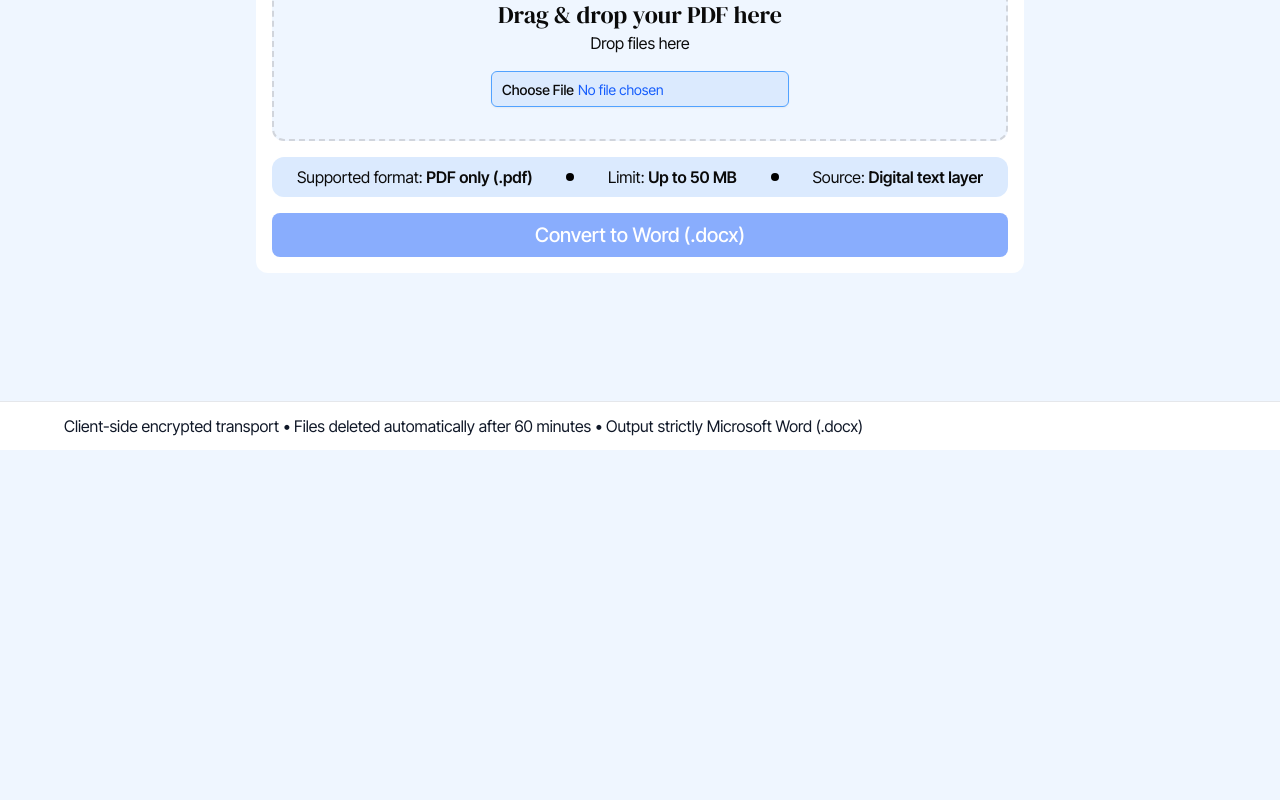
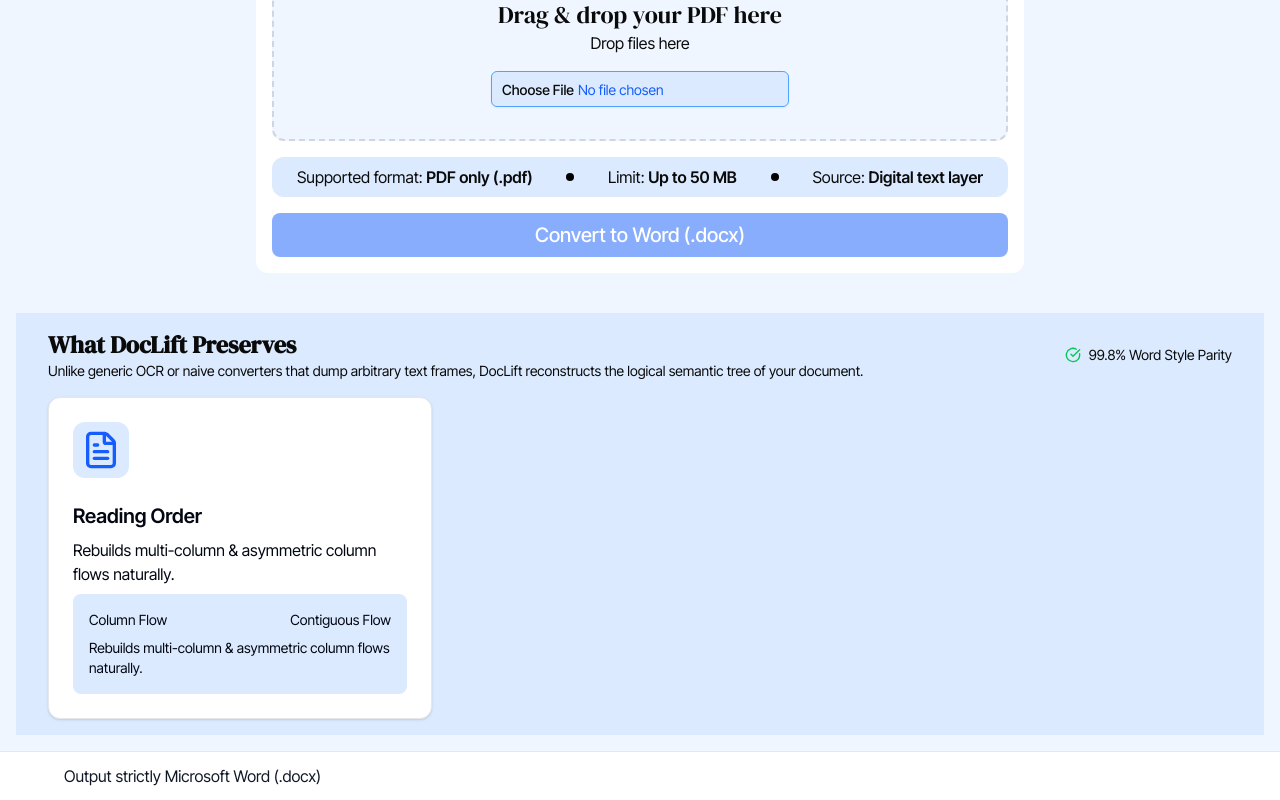
Before and after one commit to AmaliTech-Training-Academy/doclift, a Next.js app in the folder apps/web/: page / in a window 1280 px wide. Shown: the part 484-1284 px from the top of the page. Before the commit the page ends 934 px from the top, so only its background shows below. Built offline with nearby package versions, Linux system fonts and the light colour scheme.

Commit message:
fix(web): add PDF byte validation, drop zone keyboard accessibility, and fix misleading UI strings

```diff
--- a/apps/web/src/components/layout/Footer.tsx
+++ b/apps/web/src/components/layout/Footer.tsx
@@ -2,7 +2,7 @@
     return (
         <footer className="py-3 border-t border-gray-200 bg-white">
             <div className="flex max-w-[90%] mx-auto items-center justify-between space-x-4">
-                <span className="text-base text-gray-900">Client-side encrypted transport • Files deleted automatically after 60 minutes • Output strictly Microsoft Word (.docx)</span>
+                <span className="text-base text-gray-900">Output strictly Microsoft Word (.docx)</span>
             </div>
         </footer>
     );
--- a/apps/web/src/components/layout/MainSection.tsx
+++ b/apps/web/src/components/layout/MainSection.tsx
@@ -2,8 +2,9 @@
 
 import { useRef, useState } from "react";
 import DropZone, { DropZoneHandle } from "@/components/upload/DropZone";
-import { FileText, ArrowLeftRight, Trash } from "lucide-react";
+import { FileText, ArrowLeftRight, Trash, CheckCircle } from "lucide-react";
 import Button from "@/components/ui/Button";
+import { Card, CardContent, CardDescription, CardHeader, CardTitle } from "@/components/ui/Card";
 
 function formatFileSize(bytes: number): string {
     if (bytes < 1024 * 1024) return `${(bytes / 1024).toFixed(1)} KB`;
@@ -25,7 +26,7 @@
 
     return (
         <div className="flex-1 space-y-4 p-4">
-            <div className="bg-white w-full mx-auto max-w-3xl flex flex-col space-y-4 p-4 rounded-xl">
+            <div className="bg-white w-full mx-auto max-w-3xl flex flex-col space-y-4 p-4 mb-10 rounded-xl">
                 <div className="mt-8 max-w-2xl text-center mx-auto space-y-4">
                     <h1 className="text-4xl font-bold">
                         TRANSFORM YOUR PDF INTO EDITABLE WORD DOCUMENT
@@ -59,10 +60,8 @@
                         <FileText className="size-15 text-blue-600 shrink-0"/>
                         <div className="flex-1 flex flex-col space-y-2 min-w-0">
                             <p className="text-xl font-semibold truncate">{uploadedFile.name}</p>
-                            <div className="text-sm bg-green-100 rounded-full w-fit px-2 py-1 space-x-2 text-green-500 flex items-center">
-                                <span>Text layer verified</span>
-                                <div className="rounded-full bg-green-500 p-0.5 w-fit h-fit"></div>
-                                <span>Ready to reconstruct</span>
+                            <div className="text-sm bg-blue-100 rounded-lg w-fit px-2 py-1 space-x-2 text-blue-600">
+                                <span>PDF selected</span>
                             </div>
                             <div className="flex items-center space-x-2 text-sm text-gray-500">
                                 <p>{formatFileSize(uploadedFile.size)}</p>
@@ -78,7 +77,45 @@
                 <Button disabled={!uploadedFile}>
                     <p className="text-xl">Convert to Word (.docx)</p>
                 </Button>
+
             </div>
+            {/* Bottom Section*/}
+                <div className="w-full flex flex-col space-y-4 px-8 py-4 bg-blue-100">
+                    <div className="flex flex-row justify-between">
+                        <div className="flex flex-col">
+                            <h1 className="text-2xl font-bold">What DocLift Preserves</h1>
+                            <p className="text-sm">Unlike generic OCR or naive converters that dump arbitrary text frames, DocLift reconstructs the logical semantic tree of your document.</p>
+
+                        </div>
+                        <div className="inline-flex items-center space-x-2">
+                            <CheckCircle className="size-4 text-green-500"/>
+                            <p className="text-sm">99.8% Word Style Parity</p>
+                        </div>
+                    </div>
+                    <div className="grid grid-cols-3 gap-4">
+                         <Card className="mx-auto w-full">
+                            <CardHeader>
+                                <CardDescription className="rounded-xl bg-blue-100 p-2 w-fit h-fit flex">
+                                    <FileText className="size-10 text-blue-600"/>
+                                </CardDescription>
+                            </CardHeader>
+                            <CardContent>
+                                <p className="text-xl font-semibold mb-2">Reading Order</p>
+                                <p className="mb-2">Rebuilds multi-column & asymmetric column flows naturally.</p>
+
+                                <div className="bg-blue-100 flex flex-col rounded-lg p-4">
+                                    <div className="flex flex-row justify-between mb-2">
+                                        <p className="text-sm">Column Flow</p>
+                                        <p className="text-sm">Contiguous Flow</p>
+                                    </div>
+                                    <div className="flex flex-row">
+                                        <p className="text-sm">Rebuilds multi-column & asymmetric column flows naturally.</p>
+                                    </div>
+                                </div>
+                            </CardContent>
+                        </Card>
+                    </div>
+                </div>
         </div>
     );
 }
--- a/apps/web/src/components/upload/DropZone.tsx
+++ b/apps/web/src/components/upload/DropZone.tsx
@@ -16,6 +16,25 @@
 
 export interface DropZoneHandle {
     clearFile: () => void;
+}
+
+async function validatePdfHeader(file: File): Promise<boolean> {
+    try {
+        const slice = file.slice(0, 5);
+        const buffer = await slice.arrayBuffer();
+        const header = new Uint8Array(buffer);
+        // %PDF- header magic bytes: 0x25 ('%'), 0x50 ('P'), 0x44 ('D'), 0x46 ('F'), 0x2D ('-')
+        return (
+            header.length >= 5 &&
+            header[0] === 0x25 &&
+            header[1] === 0x50 &&
+            header[2] === 0x44 &&
+            header[3] === 0x46 &&
+            header[4] === 0x2D
+        );
+    } catch {
+        return false;
+    }
 }
 
 const DropZone = forwardRef<DropZoneHandle, DropZoneProps>(function DropZone(
@@ -38,7 +57,7 @@
 
     const MAX_FILE_SIZE_BYTES = 50 * 1024 * 1024; // 50 MB
 
-    const handleFile = (file: File): boolean => {
+    const handleFile = async (file: File): Promise<boolean> => {
         if (
             file.type !== "application/pdf" &&
             !file.name.toLowerCase().endsWith(".pdf")
@@ -52,6 +71,14 @@
         if (file.size > MAX_FILE_SIZE_BYTES) {
             toast.error("File too large", {
                 description: "File size exceeds the 50 MB limit.",
+            });
+            return false;
+        }
+
+        const isHeaderValid = await validatePdfHeader(file);
+        if (!isHeaderValid) {
+            toast.error("Invalid PDF file", {
+                description: "File content is not a valid PDF document.",
             });
             return false;
         }
@@ -91,7 +118,7 @@
         onDragLeave?.(e);
     };
 
-    const handleDrop = (e: React.DragEvent<HTMLDivElement>) => {
+    const handleDrop = async (e: React.DragEvent<HTMLDivElement>) => {
         e.preventDefault();
         e.stopPropagation();
         dragCounter.current = 0;
@@ -100,7 +127,7 @@
         const file = e.dataTransfer.files[0];
         if (!file) return;
 
-        const isValid = handleFile(file);
+        const isValid = await handleFile(file);
         if (!isValid) return;
 
         const dataTransfer = new DataTransfer();
@@ -115,15 +142,26 @@
         fileInputRef.current?.click();
     };
 
+    const handleKeyDown = (e: React.KeyboardEvent<HTMLDivElement>) => {
+        if (e.key === "Enter" || e.key === " ") {
+            e.preventDefault();
+            handleClick();
+        }
+    };
+
     return (
         <div
+            role="button"
+            tabIndex={0}
+            aria-label="Upload PDF file"
             onClick={handleClick}
+            onKeyDown={handleKeyDown}
             onDragEnter={handleDragEnter}
             onDragOver={handleDragOver}
             onDragLeave={handleDragLeave}
             onDrop={handleDrop}
             className={cn(
-                "group max-w-4xl w-full p-8 m-4 mx-auto border-2 flex flex-col items-center justify-center bg-blue-50 hover:bg-blue-100 border-dashed border-gray-300 hover:border-blue-500 cursor-pointer rounded-xl transition-all active:border-solid active:scale-[1.01] duration-200 ease-in-out select-none",
+                "group max-w-4xl w-full p-8 m-4 mx-auto border-2 flex flex-col items-center justify-center bg-blue-50 hover:bg-blue-100 border-dashed border-gray-300 hover:border-blue-500 cursor-pointer rounded-xl transition-all active:border-solid active:scale-[1.01] duration-200 ease-in-out select-none focus-visible:outline-none focus-visible:ring-2 focus-visible:ring-blue-500 focus-visible:ring-offset-2",
                 isDragActive && "border-blue-500 bg-blue-100 scale-[1.01] shadow-lg"
             )}
         >
@@ -134,9 +172,9 @@
                 ref={fileInputRef}
                 type="file"
                 accept="application/pdf"
-                onChange={(e) => {
+                onChange={async (e) => {
                     if (e.target.files && e.target.files.length > 0) {
-                        const isValid = handleFile(e.target.files[0]);
+                        const isValid = await handleFile(e.target.files[0]);
                         if (!isValid && fileInputRef.current) {
                             fileInputRef.current.value = "";
                         }
```
